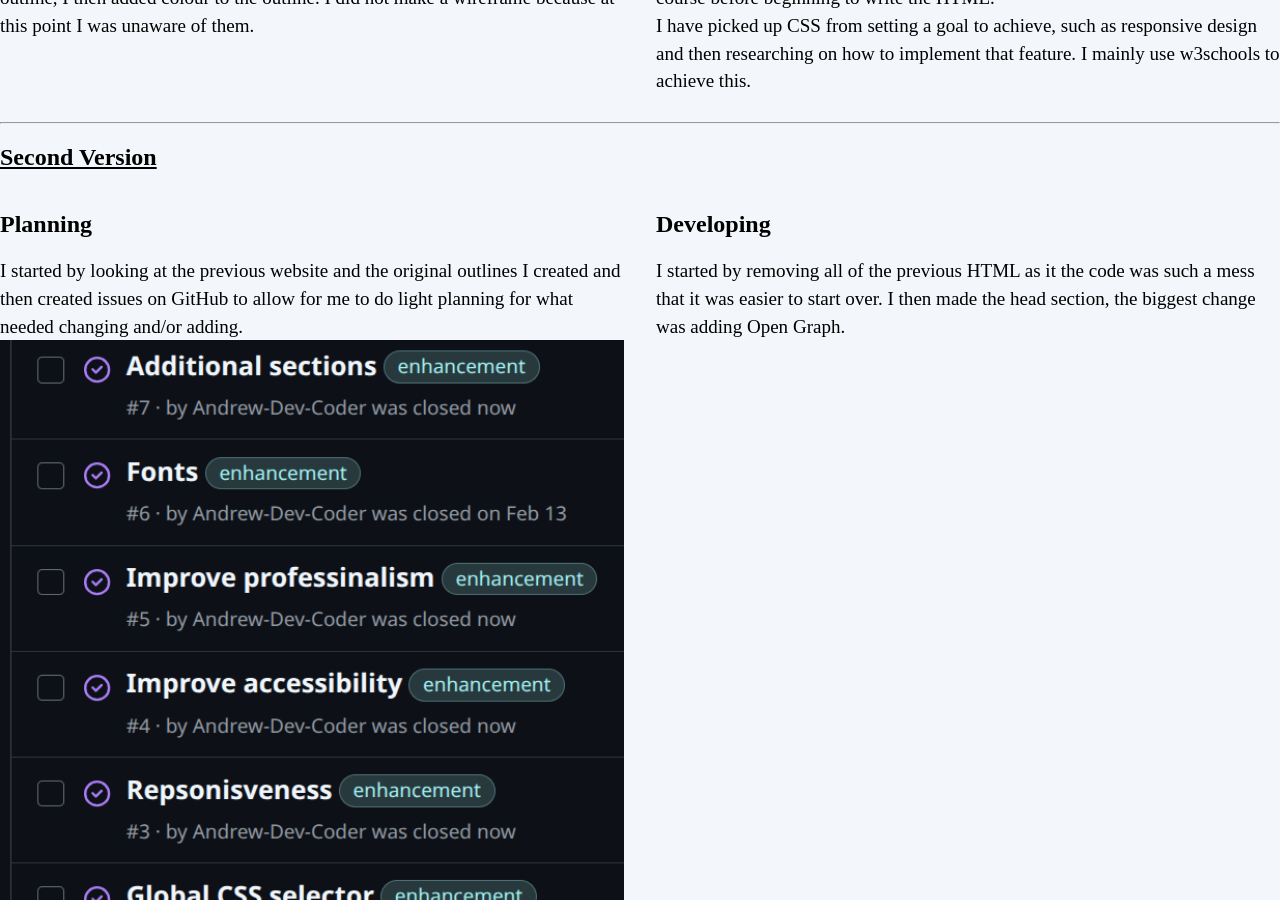
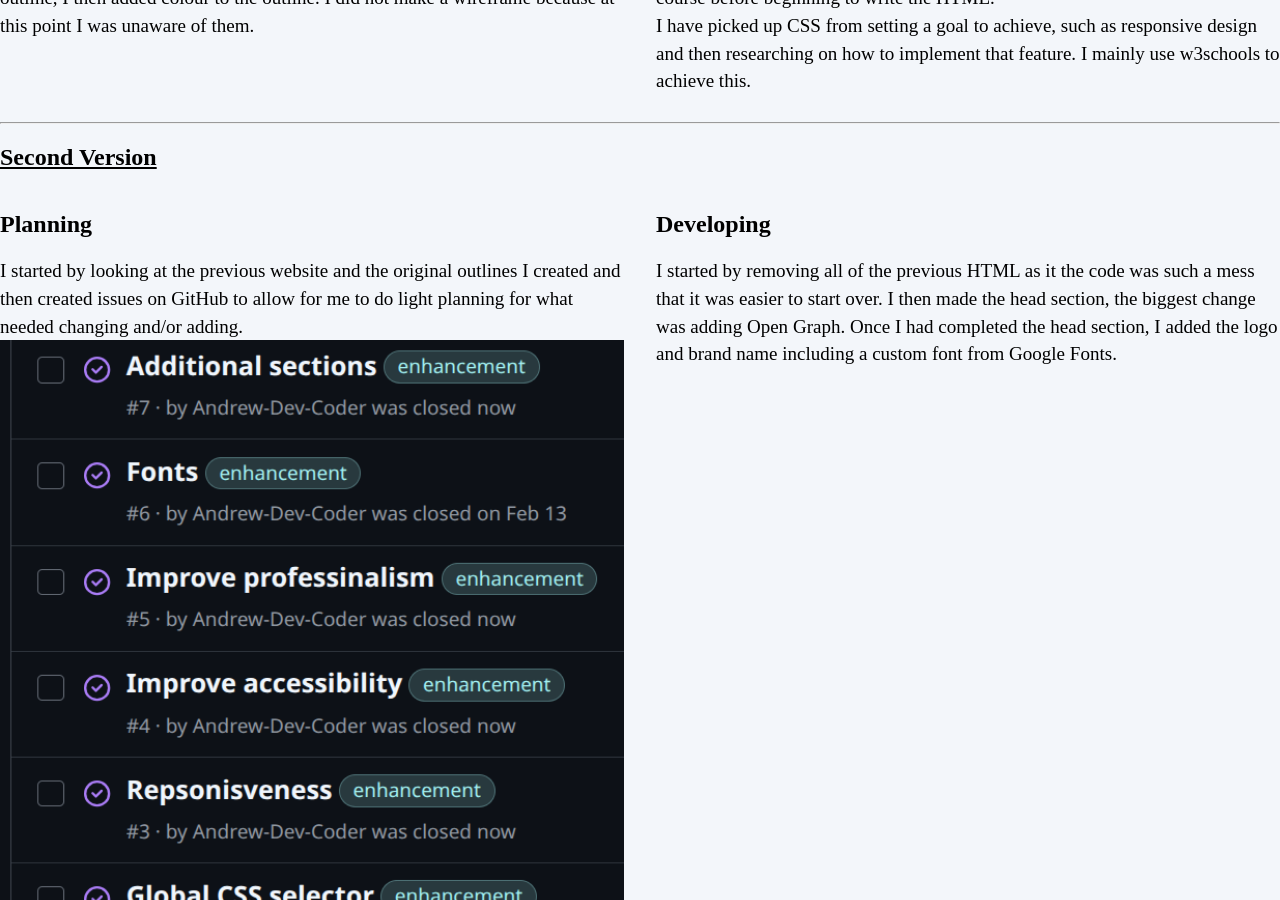
Before and after one commit to Andrew-Dev-Coder/Portfolio, a Jekyll site: the page built from _projects/sillySketchesEct.html, in a window 1280 px wide and 900 px high, scrolled down 929 px. Built offline with Jekyll 4.4.1, drawn with Linux system fonts in a browser that asks for light colours.

Commit message:
Update sillySketchesEct.html

```diff
--- a/_projects/sillySketchesEct.html
+++ b/_projects/sillySketchesEct.html
@@ -65,6 +65,7 @@ site: https://sillysketches.andrewcoder.dev/
         <p>
             I started by removing all of the previous HTML as it the code was such a mess that it was easier to start over.
             I then made the head section, the biggest change was adding Open Graph.
+            Once I had completed the head section, I added the logo and brand name including a custom font from Google Fonts.
         </p>
     </section>
 </div>
```
